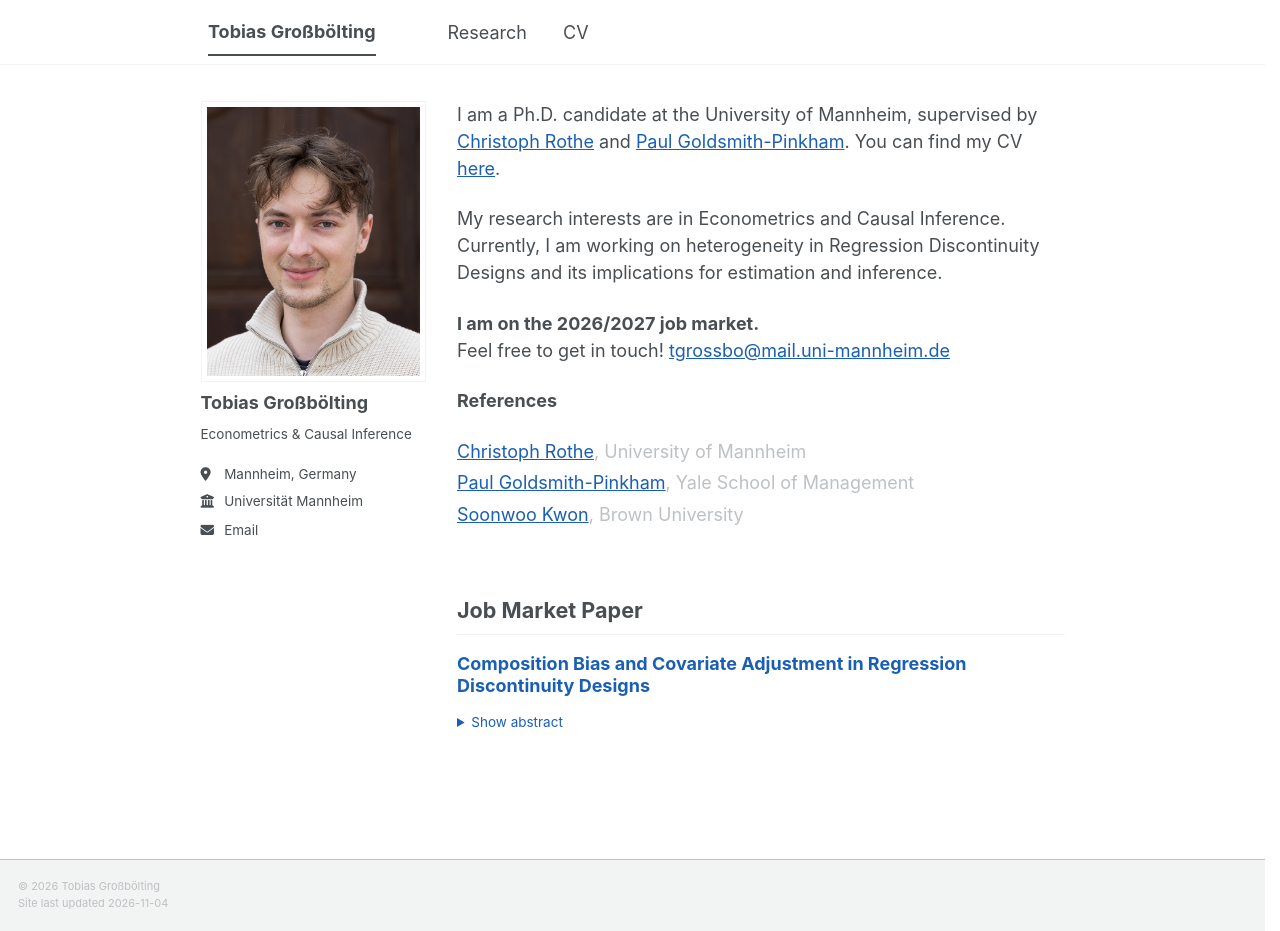
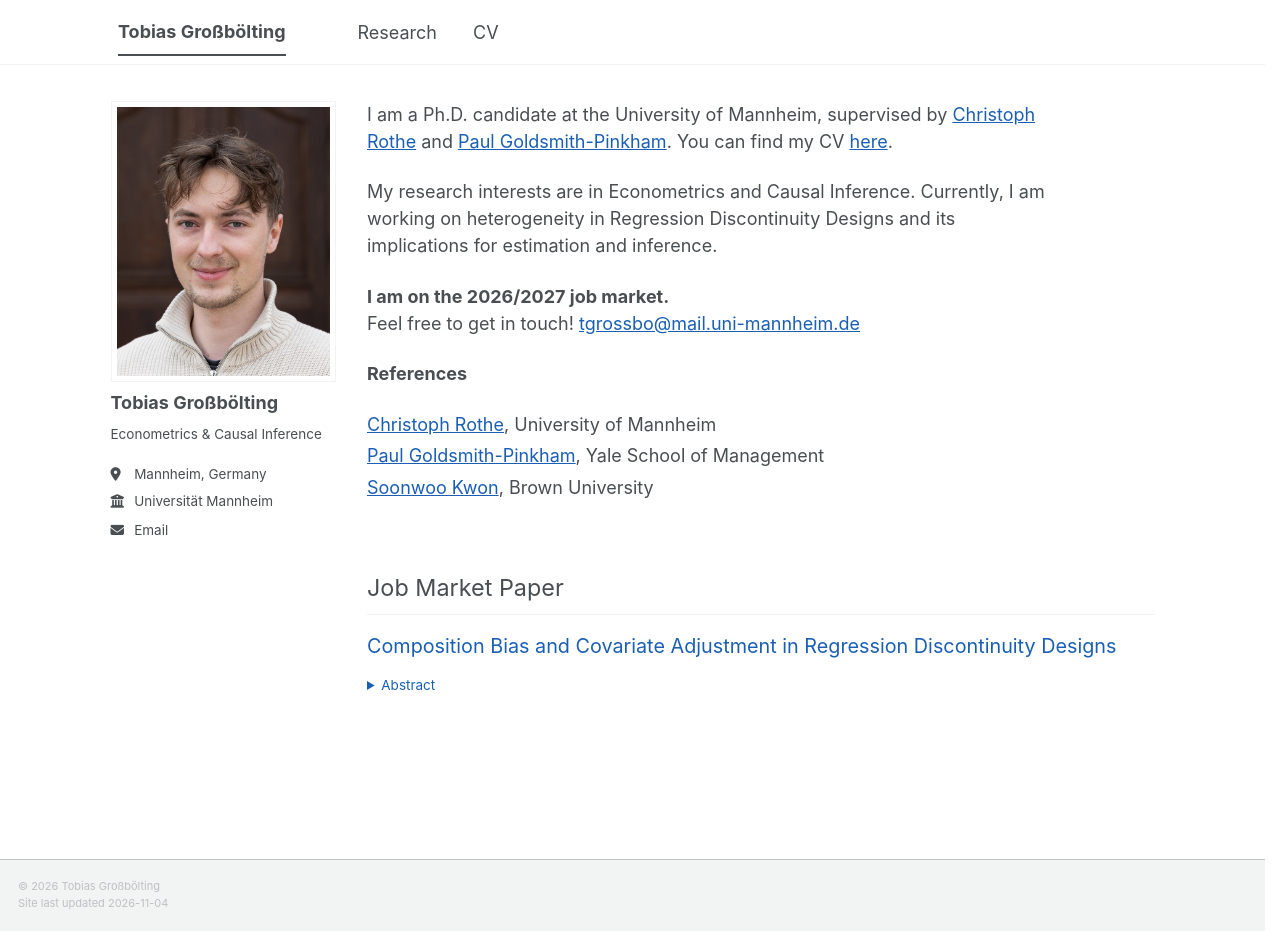
Before and after one commit to tgrossboelting/tgrossboelting.github.io, a Jekyll site: the page built from _pages/about.md, in a window 1280 px wide and 931 px high. Built offline with Jekyll 4.4.1, drawn with Linux system fonts in a browser that asks for light colours; a script bundle is joined from its source files by our own code; library files that are not in the unit come from our copies.

Commit message:
Lighter headings, darker metadata, wider layout
- Set page titles, section labels and paper titles in regular weight;
  paper titles up from 1em to 1.1em, section labels to 1.3em.
- Show coauthor lines and reference affiliations in the body text colour
  instead of the faint light grey.
- Widen the site from 50em to 60em. Prose stays capped at the 38em
  measure, so only paper titles gain width.
- Move the inline research-list styles from head/custom.html into
  _custom.scss; they set the section label size on /research/ only.
- Rename the abstract toggle from "Show abstract" to "Abstract".

```diff
--- a/_includes/archive-single.html
+++ b/_includes/archive-single.html
@@ -168,7 +168,7 @@
       {% assign abstract = post.content | strip %}
       {% if abstract != '' and post.show_abstract != false %}
         <details class="archive__item-abstract">
-          <summary>Show abstract</summary>
+          <summary>Abstract</summary>
           <div class="archive__item-abstract-body">{{ post.content }}</div>
         </details>
       {% endif %}
--- a/_includes/head/custom.html
+++ b/_includes/head/custom.html
@@ -14,21 +14,4 @@
 <link rel="icon" href="/images/favicon.ico"/>
 <meta name="theme-color" content="#ffffff"/>
 
-<style>
-  .research-list .archive__item-title {
-    font-size: 1rem;
-  }
-  .research-list .archive__item p {
-    font-size: 0.85rem;
-  }
-  .research-list h2 {
-    font-size: 1.15rem;
-  }
-  .archive__item-coauthors {
-    margin-top: 0;
-    color: var(--global-text-color-light, #757575);
-    font-style: italic;
-  }
-</style>
-
 <!-- end custom head snippets -->
--- a/_sass/_custom.scss
+++ b/_sass/_custom.scss
@@ -333,30 +333,61 @@ html[data-theme="dark"] {
   margin-bottom: 2.5em;
 }
 
+/* Page titles ("Research", "CV") in regular weight, like the section labels
+   and paper titles below. The theme sets every heading bold; with three bold
+   levels this close in size nothing led and the page read heavy. Hierarchy now
+   comes from size, with the bold reserved for the name in the masthead and
+   sidebar. */
+.page__title {
+  font-weight: normal;
+}
+
 /* Section labels ("Job Market Paper", "Work in Progress") sit above the paper
-   titles and outrank them: larger, and black against the titles' blue.
+   titles and outrank them: larger, and dark against the titles' blue. Regular
+   weight, for the reason given above.
 
    Both this and the title size below are scoped to classes that exist on the
    homepage and on /research/ alike. Those two pages render the same papers
    through archive-single.html but under different layouts -- `single` wraps
    content in .page__content, `archive` does not -- so anything scoped to a
-   layout wrapper would style one page and not the other. */
+   layout wrapper would style one page and not the other.
+
+   These rules used to be partly duplicated in an inline <style> block in
+   _includes/head/custom.html, whose `.research-list h2 { font-size: 1.15rem }`
+   outranked this rule on /research/ only, so the same label rendered at two
+   sizes. That block is gone; size this here and nowhere else. */
 .research-section {
-  font-size: 1.2em;
+  font-size: 1.3em;
+  font-weight: normal;
+}
+
+/* Metadata under a paper title (coauthors, status, links) a step smaller than
+   the body text. */
+.research-list .archive__item p {
+  font-size: 0.85rem;
+}
+
+/* "with ..." line. Body text colour, not the theme's light grey: the grey was
+   too faint to read comfortably. Upright rather than italic, so it reads as
+   plain text under the title. */
+.archive__item-coauthors {
+  margin-top: 0;
+  color: var(--global-text-color);
 }
 
 /* Paper titles.
 
-   Set at 1em, below the section label above them: the label is the heading,
-   a paper title is content. Blue and bold carry it rather than size. In em so
-   it tracks the surrounding type.
+   Set at 1.1em, below the section label above them: the label is the heading,
+   a paper title is content. Blue and size carry it, in regular weight. In em
+   so it tracks the surrounding type.
 
    Underlined on hover, because the title is a link to the PDF -- the same
    link the "Paper" label below repeats. Two routes to one file is deliberate:
    the title is what a reader reaches for, the label is what tells them what
    they get. */
 .research-list .archive__item-title {
-  font-size: 1em;
+  font-size: 1.1em;
+  font-weight: normal;
 
   /* The colour is on the heading, not on the link inside it, so a paper reads
      the same whether or not its PDF is up yet. Papers arriving without a
@@ -388,9 +419,10 @@ html[data-theme="dark"] {
 /* --------------------------------------------------------------------------
    REFERENCE LIST  (_includes/job-market.html)
 
-   Names sit flush left with the affiliation set quieter beside them, so the
-   three names stay scannable. Driven by _data/jobmarket.yml; the whole block
-   disappears if that list is emptied.
+   Names sit flush left as links with the affiliation in plain body text
+   beside them. The affiliation used the theme's light grey, which was too
+   faint to read. Driven by _data/jobmarket.yml; the whole block disappears if
+   that list is emptied.
    -------------------------------------------------------------------------- */
 .reference-list {
   margin-top: 0;
@@ -401,12 +433,7 @@ html[data-theme="dark"] {
     margin-bottom: 0.25em;
   }
 
-  &__affiliation {
-    color: var(--global-text-color-light);
-
-    &::before {
-      content: ", ";
-      color: var(--global-text-color-light);
-    }
+  &__affiliation::before {
+    content: ", ";
   }
 }
--- a/_sass/_custom_variables.scss
+++ b/_sass/_custom_variables.scss
@@ -39,20 +39,20 @@ $caption-font-family : $sans-serif;
    holds the same proportions at every root font step -- one edit moves phone,
    laptop and desktop together instead of fixing one size and breaking another.
 
-   The content column, not the 38em measure cap, is what now binds line length,
-   so this value sets characters per line directly. At the 18px root:
+   60em is 1080px at the 18px root, leaving a ~790px content column beside the
+   sidebar. It was 50em (~610px column), which wrapped most paper titles onto
+   two lines.
 
-       54em ~ 76 chars      50em ~ 68 chars      46em ~ 60 chars
-       52em ~ 72 chars      48em ~ 63 chars      44em ~ 56 chars
-
-   Comfortable reading is 45-75 characters, ideal around 66. Below roughly 44em
-   lines turn choppy; above 54em they run long.
+   Prose line length is NOT set here: the MEASURE block in _custom.scss caps
+   paragraphs, list items and the abstract at 38em (~76 characters), and at
+   this width that cap is what binds. So widening the site gives the paper
+   titles room without making the text lines longer. Above roughly 54em the
+   column is wider than the measure, which is intended.
 
    Tablet portrait (~768px) is the one size this does not reach: there is no
-   sidebar and #main is bounded by the viewport rather than by this cap, so it
-   sits near 76 characters regardless.
+   sidebar and #main is bounded by the viewport rather than by this cap.
    -------------------------------------------------------------------------- */
-$content-max-width : 50em;
+$content-max-width : 60em;
 
 /* --------------------------------------------------------------------------
    SIDEBAR WIDTH
```
Also changed, not shown: _publications/2026_05_27_spatial_rdd.md (+1 -1 lines).
